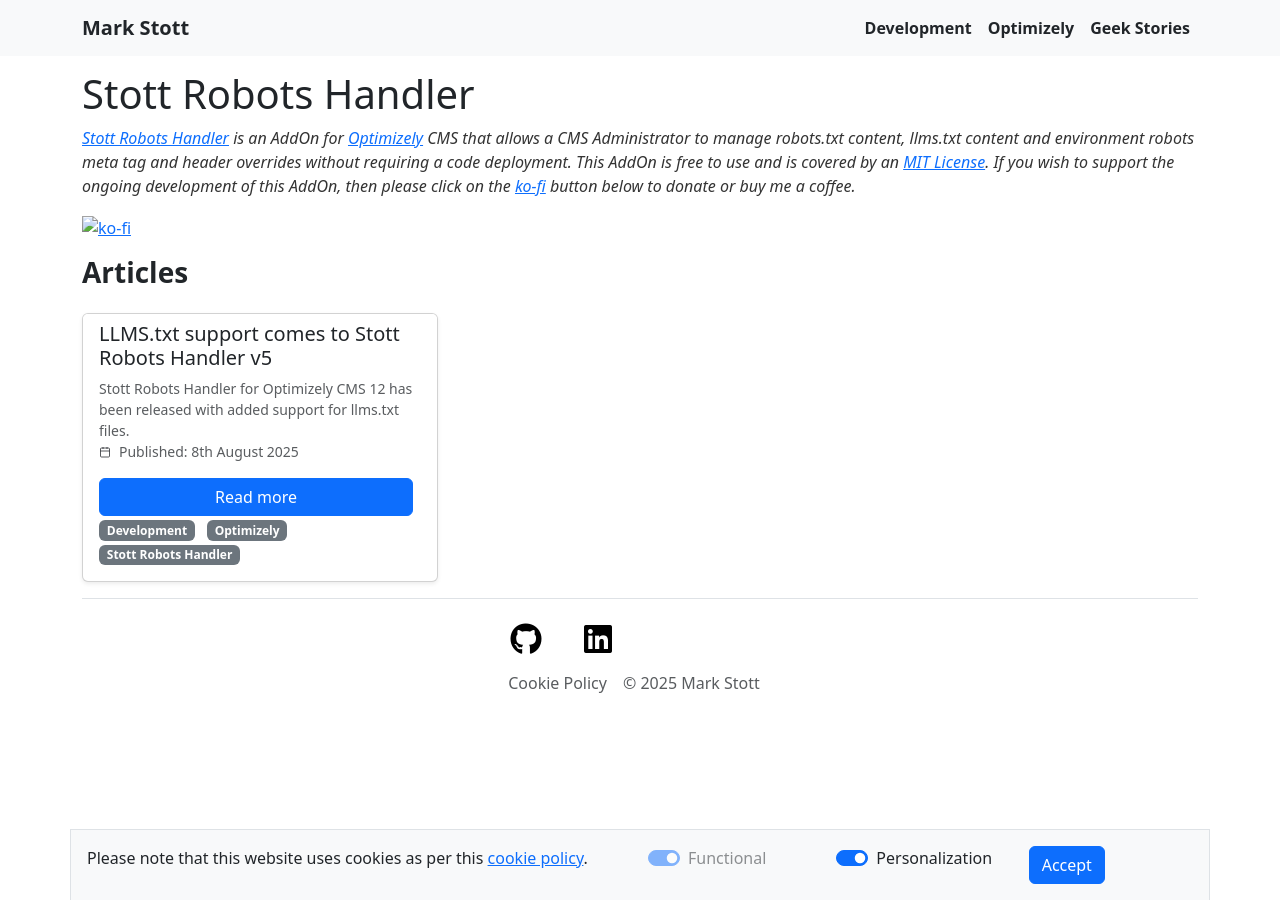
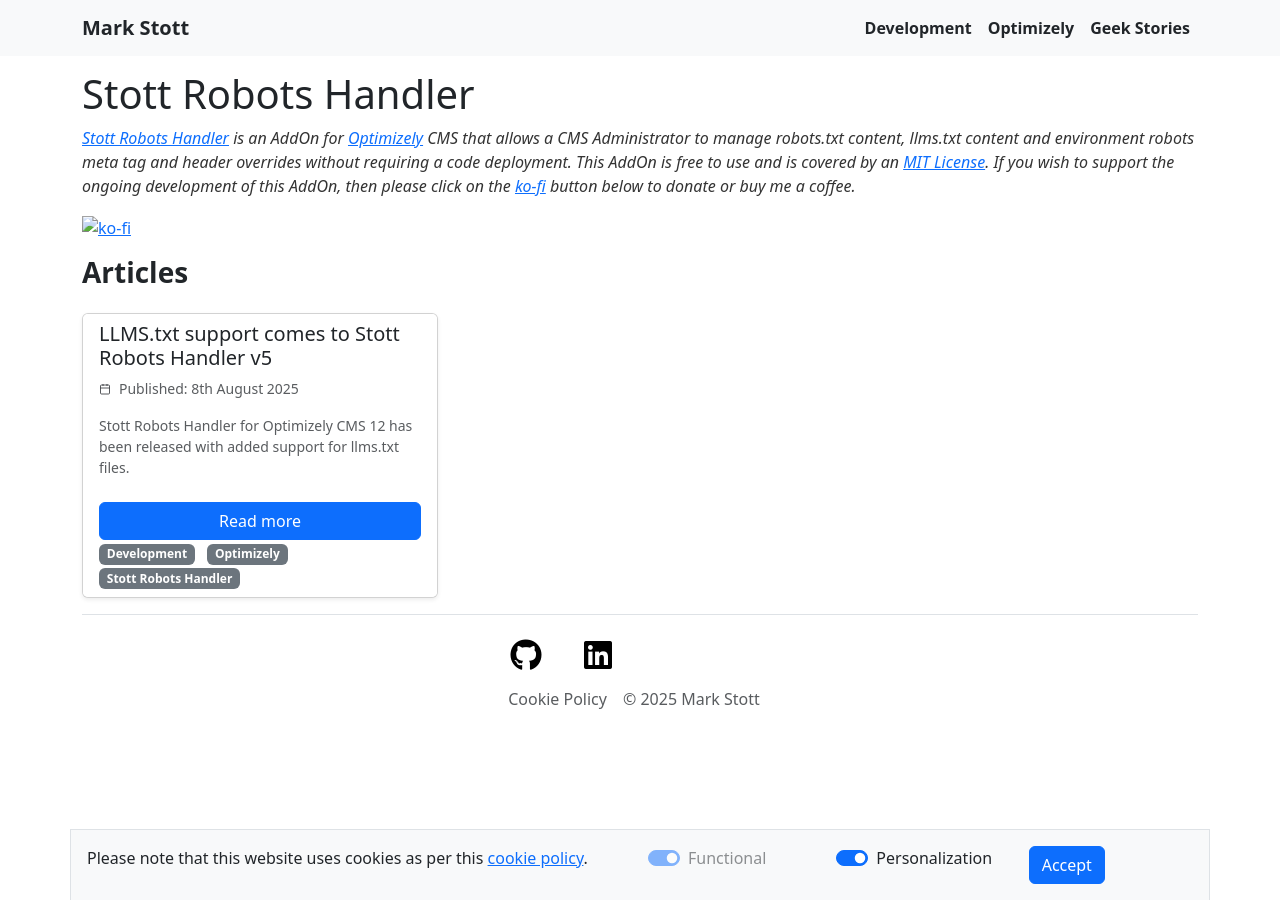
Before and after one commit to GeekInTheNorth/GeekInTheNorth.github.io, a Jekyll site: the page built from StottRobotsHandler.md, in a window 1280 px wide. Built offline with Jekyll 4.4.1, drawn with Linux system fonts in a browser that asks for light colours.

Commit message:
Update articlelist.html

```diff
--- a/_layouts/articlelist.html
+++ b/_layouts/articlelist.html
@@ -89,9 +89,6 @@
             <div class="card h-100 shadow-sm border-1">
                 <div class="card-header bg-white border-0 pb-0">
                     <h3 class="h5 card-title text-dark mb-2" style="cursor: pointer;">{{ post.title }}</h3>
-                    <p class="card-text text-muted small">{{ post.description }}</p>
-                </div>
-                <div class="card-body pt-0">
                     <div class="d-flex align-items-center gap-2 text-muted small mb-3">
                         <svg width="12" height="12" viewBox="0 0 24 24" fill="none" stroke="currentColor" stroke-width="2">
                             <rect x="3" y="4" width="18" height="18" rx="2" ry="2"></rect>
@@ -101,12 +98,15 @@
                         </svg>
                         <span>Published: {{ post.date | date_to_long_string: "ordinal" }}</span>
                     </div>
-                    <div class="d-flex flex-wrap gap-1">
-                        <a href="{{ post.url }}" class="btn btn-primary me-2 w-100">Read more</a>
-                        {% for category in post.categories %}
-                            <a href='/article/list/{{ category | downcase | replace: " ", "-" }}' class='badge text-bg-secondary text-decoration-none me-2'>{{ category }}</a>
-                        {% endfor %}
-                    </div>
+                </div>
+                <div class="card-body pt-0">
+                    <p class="card-text text-muted small">{{ post.description }}</p>
+                </div>
+                <div class="card-footer border-0 bg-white">
+                    <a href="{{ post.url }}" class="btn btn-primary me-2 w-100">Read more</a>
+                    {% for category in post.categories %}
+                        <a href='/article/list/{{ category | downcase | replace: " ", "-" }}' class='badge text-bg-secondary text-decoration-none me-2'>{{ category }}</a>
+                    {% endfor %}
                 </div>
             </div>
         </div>
```
